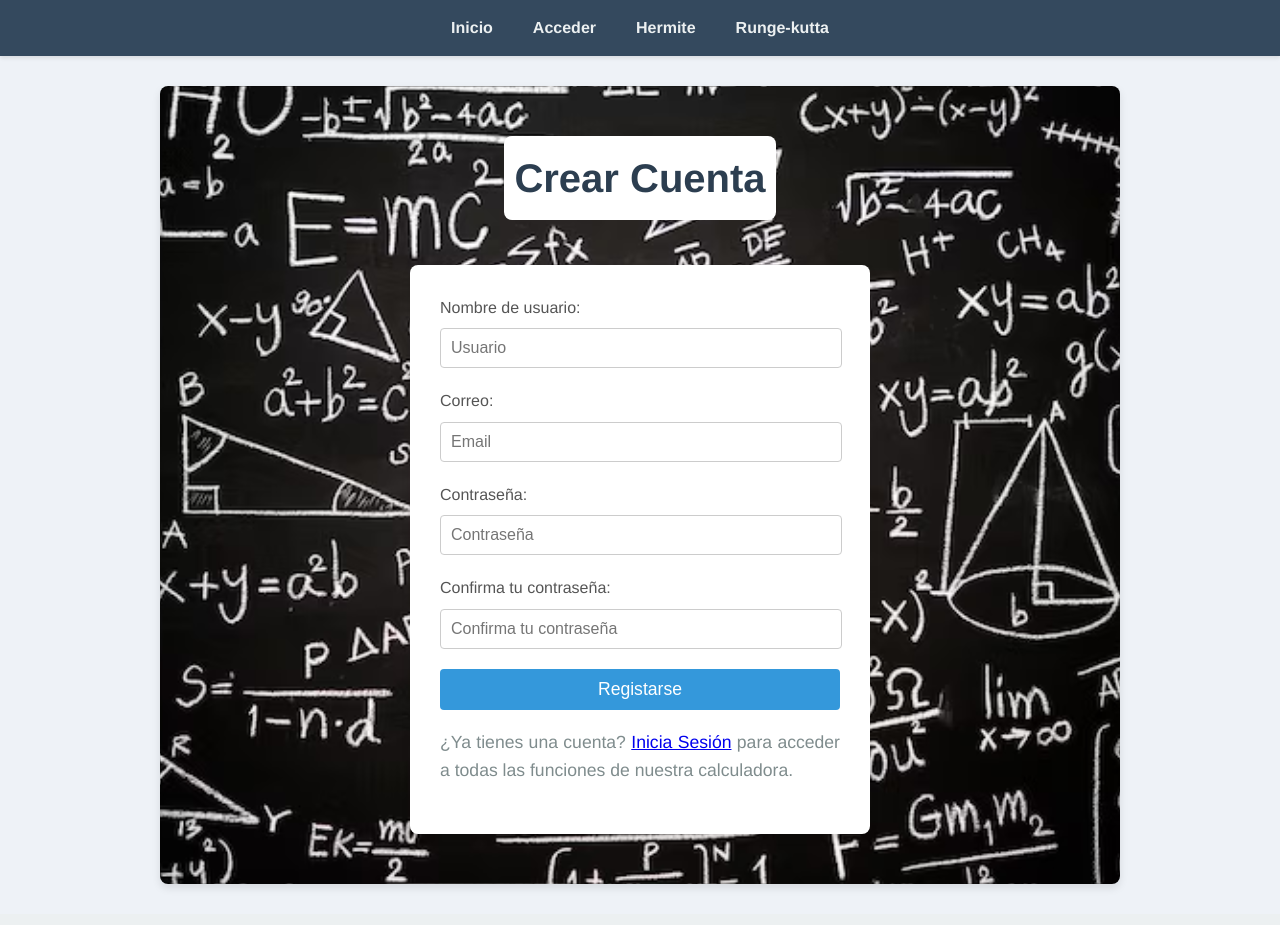
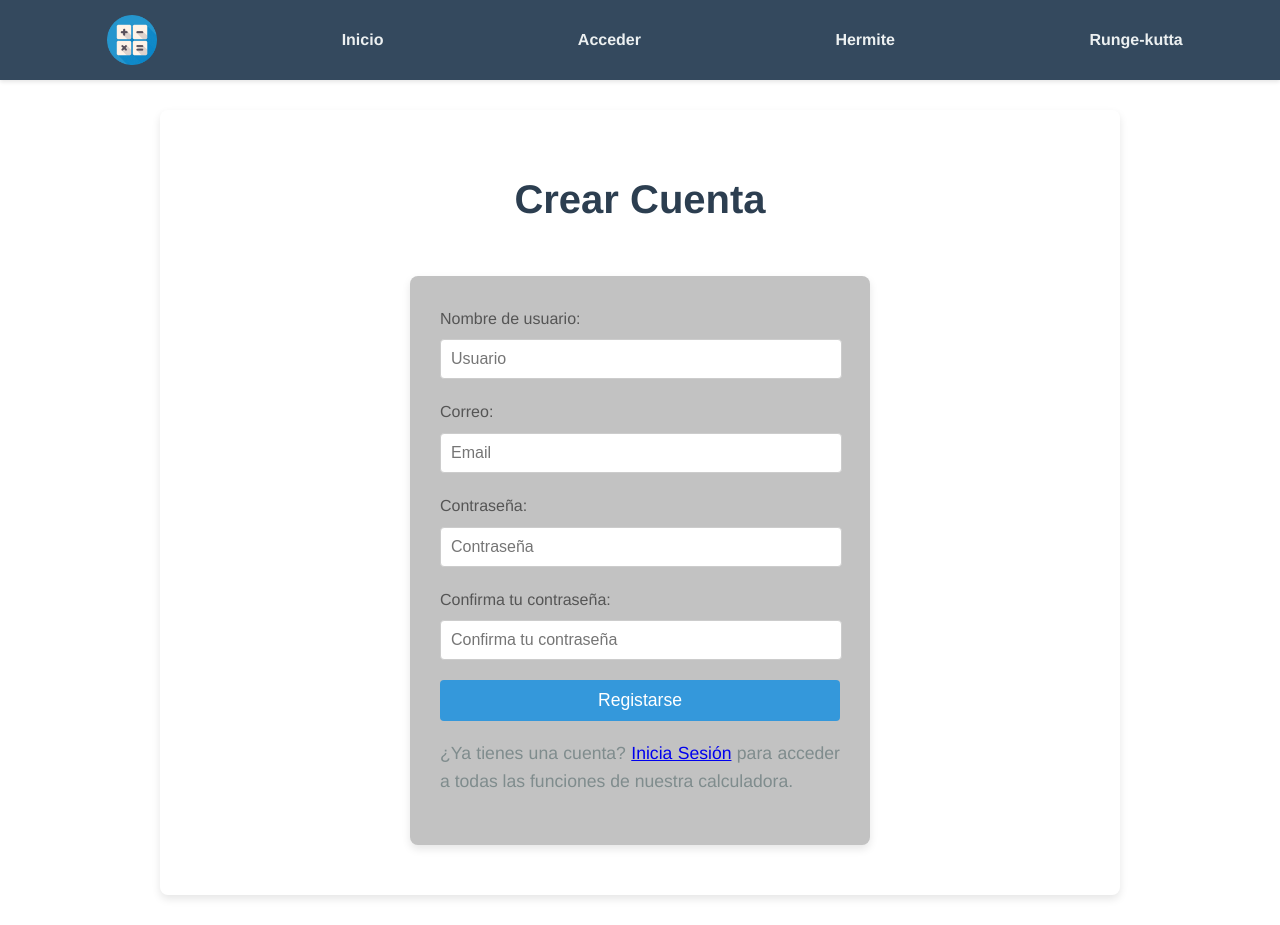
Before and after one commit to alissonhernandez/M-todos-ANS, a Django app: page /register/ in a window 1280 px wide. Before the commit the page ends 887 px from the top, so only its background shows below. Run offline with Django 5.2, Linux system fonts and the light colour scheme; parts of the project's set-up code (start-up, migrations or seed data) failed here and were passed over.

Commit message:
modificando nav

```diff
--- a/ProyectoANS/ProyectoANS/app/static/css/styles.css
+++ b/ProyectoANS/ProyectoANS/app/static/css/styles.css
@@ -5,7 +5,7 @@ body {
     line-height: 1.6;
     margin: 0;
     padding: 0;
-    background-color: #eef2f7;
+    background-color: #ffffff;
     color: #333;
     display: flex;
     flex-direction: column;
@@ -19,6 +19,14 @@ nav {
     padding: 15px 0;
     text-align: center;
     box-shadow: 0 2px 4px rgba(0, 0, 0, 0.1);
+    display: flex;
+    align-items: center;
+    justify-content: space-between; /* Ajusta el espacio entre el logo y los elementos de la lista */
+}
+
+nav .nav-logo {
+    height: 50px;  /* Ajusta la altura según sea necesario */
+    margin-left: 20px;  /* Espacio entre el logo y la lista de navegación */
 }
 
 nav ul {
@@ -26,11 +34,13 @@ nav ul {
     padding: 0;
     margin: 0;
     display: flex;
-    justify-content: center;
+    justify-content: space-around; /* Distribuye el espacio alrededor de los elementos */
+    align-items: center;
+    flex: 1; /* Para que la lista ocupe el espacio restante */
 }
 
 nav li {
-    margin: 0 20px;
+    margin: 0 10px; /* Margen interior entre los elementos de la lista */
 }
 
 nav a {
@@ -42,18 +52,17 @@ nav a {
 
 nav a:hover {
     color: #3498db;
+    border-radius: 4px;
+    padding: 4px;
+    box-shadow: 0 0 10px #008cff, 0 0 20px #008cff;
 }
+
 
 .container {
     max-width: 900px;
     width: 100%;
     margin: 30px auto;
     padding: 30px;
-    position: relative; /* Posición relativa para poder posicionar el contenido sobre la imagen de fondo */
-    overflow: hidden; /* Para que la imagen de fondo no se desborde del contenedor */
-    background-image: url('/static/imgs/fondo.avif'); /* Ruta a tu imagen de fondo */
-    background-size: cover; /* Para cubrir completamente el área del fondo */
-    background-position: center; /* Posición centrada del fondo */
     box-shadow: 0 4px 8px rgba(0, 0, 0, 0.1);
     border-radius: 8px;
     display: flex;
@@ -62,10 +71,6 @@ nav a:hover {
 }
 
 h1 {
-    background: #fff;
-    border-radius: 8px;
-    margin-top: 20px;
-    padding: 10px;
     color: #2c3e50;
     text-align: center;
     margin-bottom: 25px;
@@ -91,7 +96,7 @@ p {
     max-width: 400px;
     width: 100%;
     padding: 30px;
-    background: #fff; /* Fondo blanco del formulario */
+    background: #c2c2c2; /* Fondo blanco del formulario */
     box-shadow: 0 4px 8px rgba(0, 0, 0, 0.1);
     border-radius: 8px;
     margin-top: 20px;
--- a/ProyectoANS/ProyectoANS/app/templates/layout/base.html
+++ b/ProyectoANS/ProyectoANS/app/templates/layout/base.html
@@ -10,6 +10,7 @@
 <body>
     <nav>
         <ul>
+            <img src="{% static 'imgs/logo.png' %}" alt="Logo de Proyecto ANS" class="nav-logo">
             {% if user.is_authenticated %}
             <li><a href="{% url 'home' %}">Inicio</a></li>
             <li><a href="#">Perfil</a></li>
```
